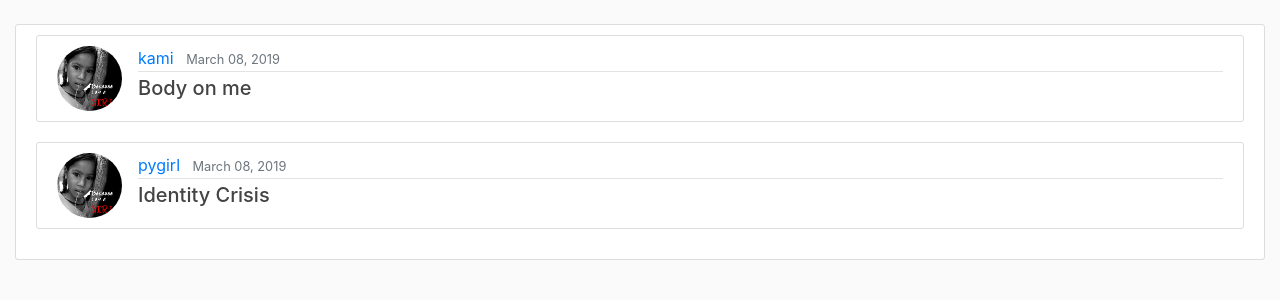
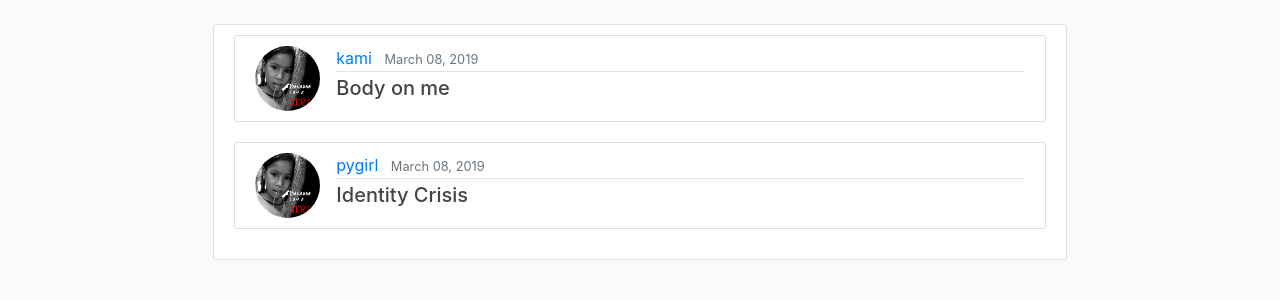
Before and after one commit to kimeualexis/she-talks, a Django app: page /home/ in a window 1280 px wide. Shown: the part 56-356 px from the top of the page. Run offline with Django 3.2, Linux system fonts and the light colour scheme; a user stored in the database is signed in; data comes from the database, SQL or seed files in the repository; both versions use the stored data as it was after the commit; some libraries are stand-ins or nearby versions.

Commit message:
user profile

```diff
--- a/girlapp/templates/girlapp/index.html
+++ b/girlapp/templates/girlapp/index.html
@@ -3,8 +3,10 @@
 {% block title %}<title>SheTalks</title>{% endblock %}
 
 {% block body %}
+<div class="row">
+    <div class="col-sm-2"></div>
 {% if issues %}
-    <div class="col-sm-12 content-section">
+    <div class="col-sm-8 content-section">
     {% for issue in issues %}
         <article class="media content-section">
         <img class="rounded-circle article-img" src="{{ issue.user.profile.image.url }}" alt="">
@@ -42,5 +44,7 @@
  <div class="alert alert-info"><h4 class="text text-center">No Issues:</h4></div>
 {% endif %}
 </div>
+</div>
+
 
 {% endblock %}
```
Also changed, not shown: db.sqlite3, girlapp/migrations/0001_initial.py, usersapp/migrations/0001_initial.py.
